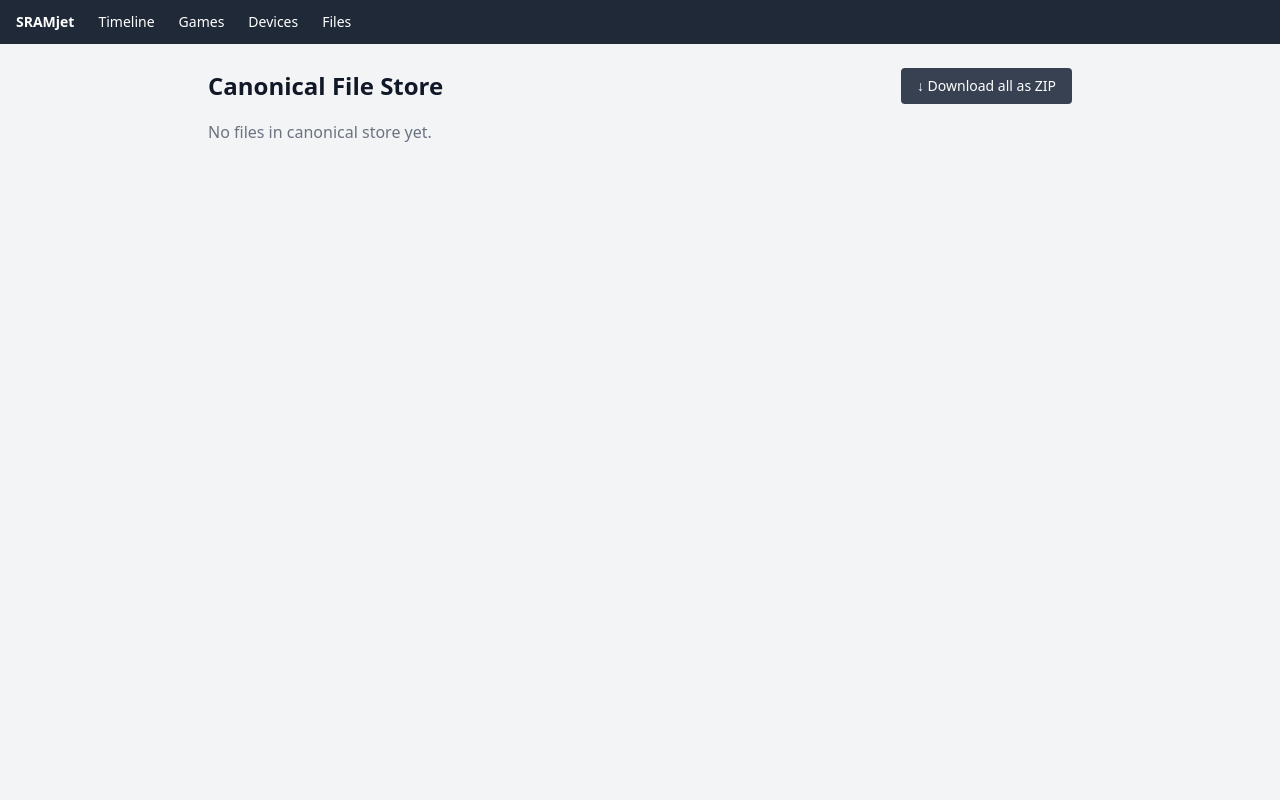
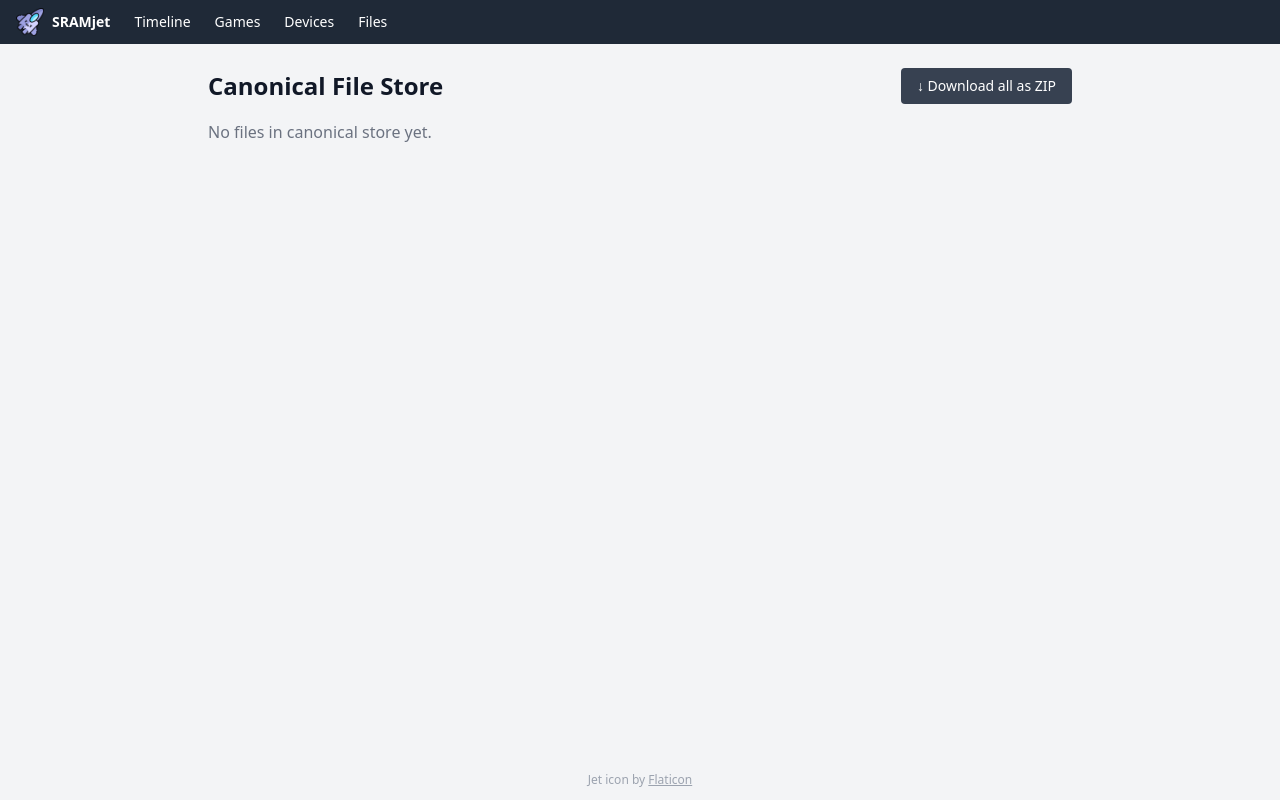
Before and after one commit to raygan/sramjet, a FastAPI app: page /files in a window 1280 px wide. Run offline with FastAPI, Linux system fonts and the light colour scheme; parts of the project's set-up code (start-up, migrations or seed data) failed here and were passed over; some libraries are stand-ins or nearby versions.

Commit message:
Add jet icon as favicon, PWA icon, and navbar logo
- Copy jet.png to static/icons/ and mount static files directory
- Add favicon, apple-touch-icon, and PWA manifest links to base template
- Display icon in navbar alongside "SRAMjet" wordmark
- Add Flaticon attribution footer to all pages
- Add site.webmanifest for PWA/home screen install support

Co-Authored-By: Claude Sonnet 4.6 <noreply@anthropic.com>

```diff
--- a/app/main.py
+++ b/app/main.py
@@ -22,6 +22,8 @@ async def lifespan(app: FastAPI):
 
 app = FastAPI(title="SRAMjet", lifespan=lifespan)
 
+app.mount("/static", StaticFiles(directory="static"), name="static")
+
 app.include_router(webdav_router)
 app.include_router(api_router)
 app.include_router(dashboard_router)
--- a/templates/base.html
+++ b/templates/base.html
@@ -4,19 +4,29 @@
   <meta charset="UTF-8">
   <meta name="viewport" content="width=device-width, initial-scale=1.0">
   <title>SRAMjet{% block title %}{% endblock %}</title>
+  <link rel="icon" type="image/png" href="/static/icons/jet.png">
+  <link rel="apple-touch-icon" href="/static/icons/jet.png">
+  <link rel="manifest" href="/static/site.webmanifest">
+  <meta name="theme-color" content="#1f2937">
   <script src="https://cdn.tailwindcss.com"></script>
 </head>
-<body class="bg-gray-100 text-gray-900 min-h-screen">
-  <nav class="bg-gray-800 text-white px-4 py-3 flex gap-6 text-sm">
-    <a href="/" class="font-bold hover:text-gray-300">SRAMjet</a>
+<body class="bg-gray-100 text-gray-900 min-h-screen flex flex-col">
+  <nav class="bg-gray-800 text-white px-4 py-2 flex items-center gap-6 text-sm">
+    <a href="/" class="flex items-center gap-2 font-bold hover:text-gray-300">
+      <img src="/static/icons/jet.png" alt="SRAMjet" class="w-7 h-7">
+      SRAMjet
+    </a>
     <a href="/timeline" class="hover:text-gray-300">Timeline</a>
     <a href="/games" class="hover:text-gray-300">Games</a>
     <a href="/devices" class="hover:text-gray-300">Devices</a>
     <a href="/files" class="hover:text-gray-300">Files</a>
   </nav>
-  <main class="max-w-4xl mx-auto px-4 py-6">
+  <main class="max-w-4xl mx-auto px-4 py-6 flex-1 w-full">
     {% block content %}{% endblock %}
   </main>
+  <footer class="text-center text-xs text-gray-400 py-3">
+    Jet icon by <a href="https://www.flaticon.com/free-icon/jet_3301513" class="underline hover:text-gray-600" target="_blank" rel="noopener">Flaticon</a>
+  </footer>
 
   <!-- Lightbox -->
   <div id="lightbox" class="fixed inset-0 bg-black bg-opacity-80 hidden items-center justify-center z-50 cursor-pointer" onclick="this.classList.add('hidden'); this.classList.remove('flex')">
```
Also changed, not shown: static/icons/jet.png (added), static/site.webmanifest (added).
